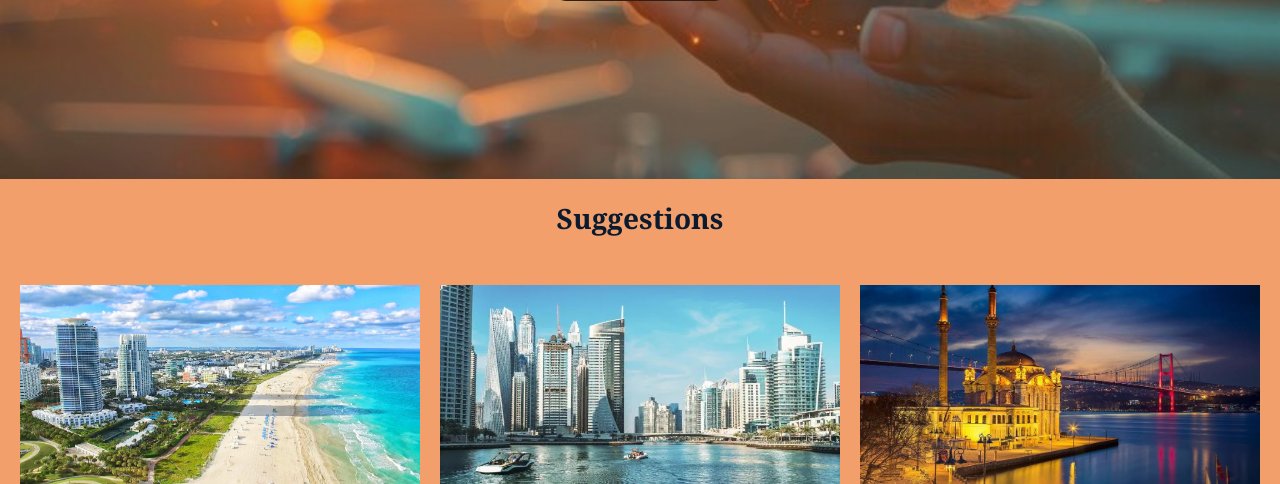
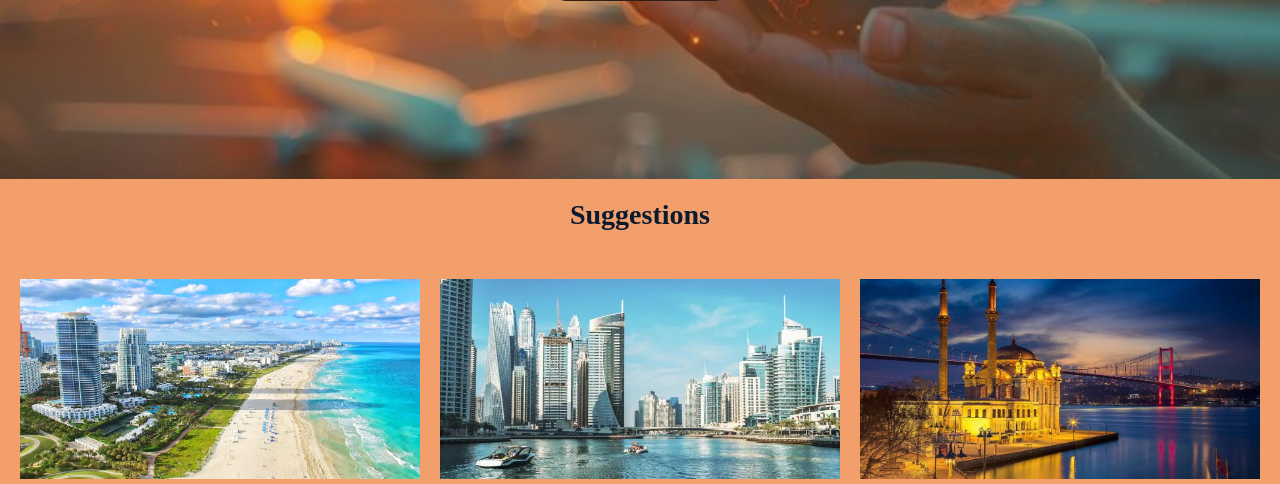
Before and after one commit to Rronzi/Global-Fly, a PHP site: page / in a window 1280 px wide. Shown: the part 543-1027 px from the top of the page. Run offline with PHP 8.4, Linux system fonts and the light colour scheme.

Commit message:
Permirsimi i fontit

```diff
--- a/style.css
+++ b/style.css
@@ -110,7 +110,10 @@ body{
     font-size: 28px;
     color: #0A1A2F;
     margin-top: 20px;
-    font-family: Cambria, Cochin, Georgia, Times, 'Times New Roman', serif;
+    font-family: bahnschrift;
+
+
+
 
 }
 
```
